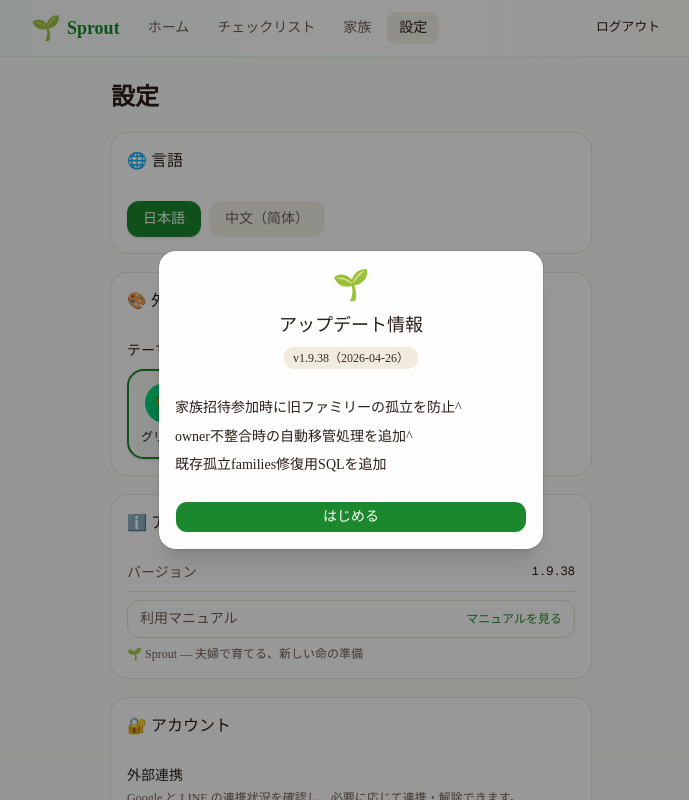
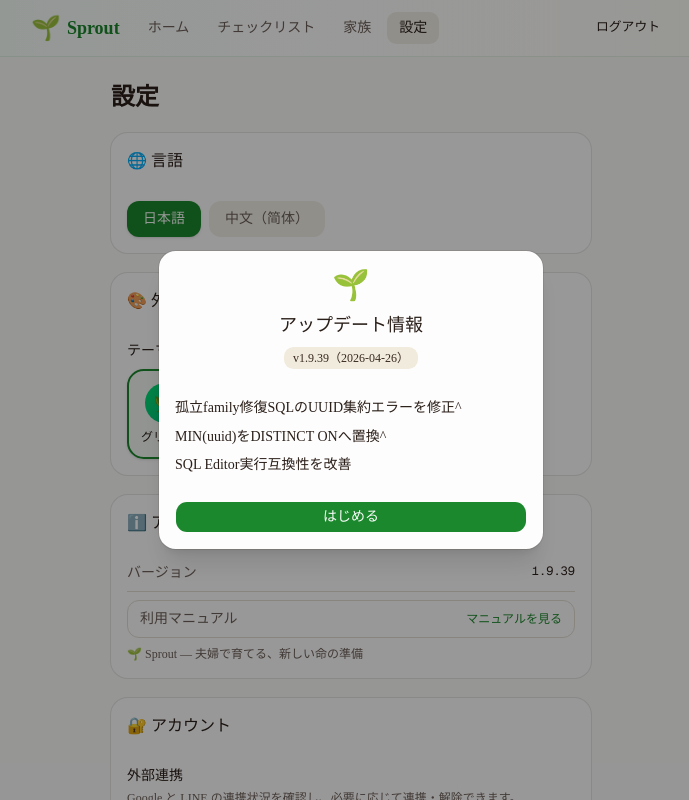
Before and after one commit to Toygaolingxiao/Sprout, a Next.js app: page /settings in a window 1280 px wide. Shown: the top 800 px of the page, without its empty margins (289-978 px from the left). Built offline with nearby package versions, Linux system fonts and the light colour scheme; no server answers.

Commit message:
release: v1.9.39

```diff
--- a/src/data/release-notes.ts
+++ b/src/data/release-notes.ts
@@ -1,6 +1,15 @@
-export const APP_VERSION = '1.9.38';
+export const APP_VERSION = '1.9.39';
 
 export const RELEASE_NOTES: { version: string; date: string; items: string[] }[] = [
+  {
+    version: '1.9.39',
+    date: '2026-04-26',
+    items: [
+      '孤立family修復SQLのUUID集約エラーを修正^',
+      'MIN(uuid)をDISTINCT ONへ置換^',
+      'SQL Editor実行互換性を改善',
+    ],
+  },
   {
     version: '1.9.38',
     date: '2026-04-26',
```
Also changed, not shown: 2 other files (tests, documents, lock files or other folders).
